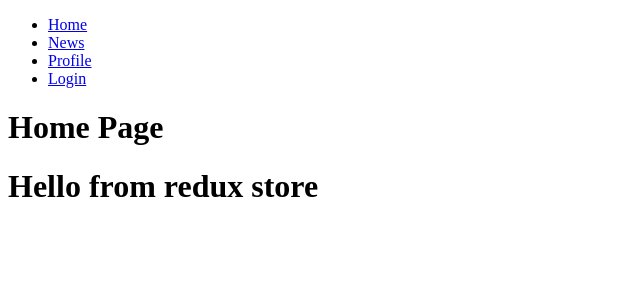
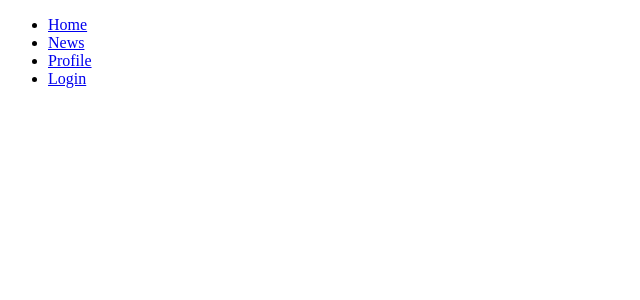
Before and after one commit to exek/react-redux-router-test1, a React (Create React App) app: page / in a window 1280 px wide. Shown: the top 300 px of the page, without its empty margins (0-640 px from the left). Built offline with nearby package versions, Linux system fonts and the light colour scheme.

Commit message:
refactor pages

```diff
--- a/src/App.js
+++ b/src/App.js
@@ -1,39 +1,14 @@
-import React, { Fragment } from "react";
+import React from "react";
 import { Provider } from "react-redux";
 import store from "./store";
-import { BrowserRouter, Route, Link } from "react-router-dom";
-import Message from "./components/Message";
+import { BrowserRouter } from "react-router-dom";
 
-import IndexPage from "./pages";
-import LoginPage from "./pages/Login";
-import NewsPage from "./pages/News";
-import ProfilePage from "./pages/Profile";
+import Pages from "./pages";
 
 const App = () => (
   <Provider store={store}>
     <BrowserRouter>
-      <Fragment>
-        <ul>
-          <li>
-            <Link to="/">Home</Link>
-          </li>
-          <li>
-            <Link to="/news">News</Link>
-          </li>
-          <li>
-            <Link to="/profile">Profile</Link>
-          </li>
-          <li>
-            <Link to="/login">Login</Link>
-          </li>
-        </ul>
-
-        <Route exact path="/" component={IndexPage} />
-        <Route path="/news" component={NewsPage} />
-        <Route path="/profile" component={ProfilePage} />
-        <Route path="/login" component={LoginPage} />
-        <Message />
-      </Fragment>
+      <Pages />
     </BrowserRouter>
   </Provider>
 );
--- /dev/null
+++ b/src/pages/Home/index.js
@@ -0,0 +1,13 @@
+import React from "react";
+
+const Index = () => {
+  return (
+    <div>
+      <h1>Home Page</h1>
+    </div>
+  );
+};
+
+Index.propTypes = {};
+
+export default Index;
--- a/src/pages/index.js
+++ b/src/pages/index.js
@@ -1,10 +1,34 @@
-import React from "react";
+import React, { Fragment } from "react";
+import { Route, Link } from "react-router-dom";
+
+import LoginPage from "./Login";
+import NewsPage from "./News";
+import ProfilePage from "./Profile";
+import HomePage from "./Home";
 
 const Index = () => {
   return (
-    <div>
-      <h1>Home Page</h1>
-    </div>
+    <Fragment>
+      <ul>
+        <li>
+          <Link to="/">Home</Link>
+        </li>
+        <li>
+          <Link to="/news">News</Link>
+        </li>
+        <li>
+          <Link to="/profile">Profile</Link>
+        </li>
+        <li>
+          <Link to="/login">Login</Link>
+        </li>
+      </ul>
+
+      <Route path="/news" component={HomePage} />
+      <Route path="/news" component={NewsPage} />
+      <Route path="/profile" component={ProfilePage} />
+      <Route path="/login" component={LoginPage} />
+    </Fragment>
   );
 };
 
```
